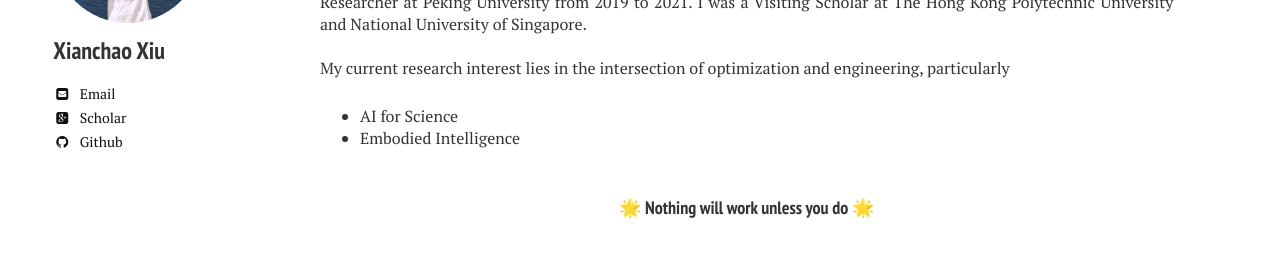
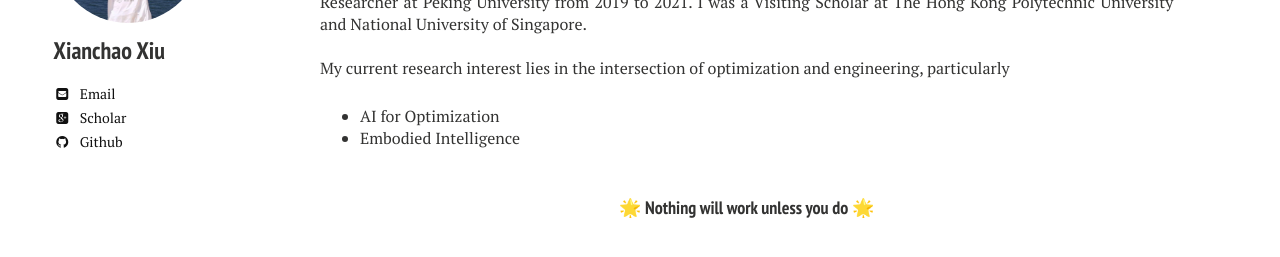
Before and after one commit to xianchaoxiu/xianchaoxiu.github.io, a Jekyll site: the page built from index.md, in a window 1280 px wide. Shown: the part 199-456 px from the top of the page. Built offline with Jekyll 4.4.1, drawn with Linux system fonts in a browser that asks for light colours; nearby versions of some CDN libraries.

Commit message:
Update home2.html

```diff
--- a/_layouts/home2.html
+++ b/_layouts/home2.html
@@ -35,7 +35,7 @@
 
         My current research interest lies in the intersection of optimization and engineering, particularly
    <ul>
-      <li> AI for Science </li>
+      <li> AI for Optimization </li>
       <li> Embodied Intelligence </li> <br>
    </ul>
 
```
